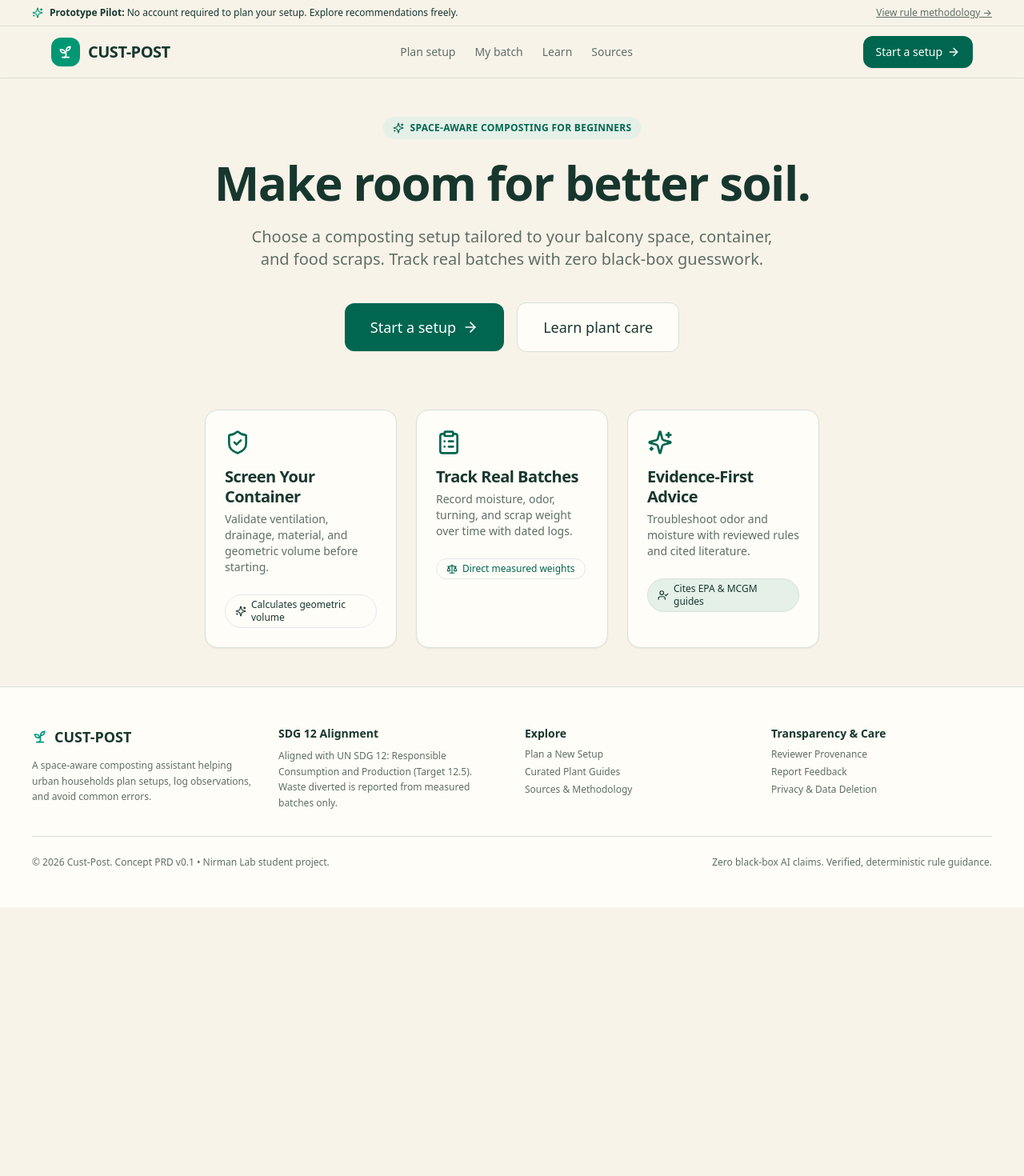
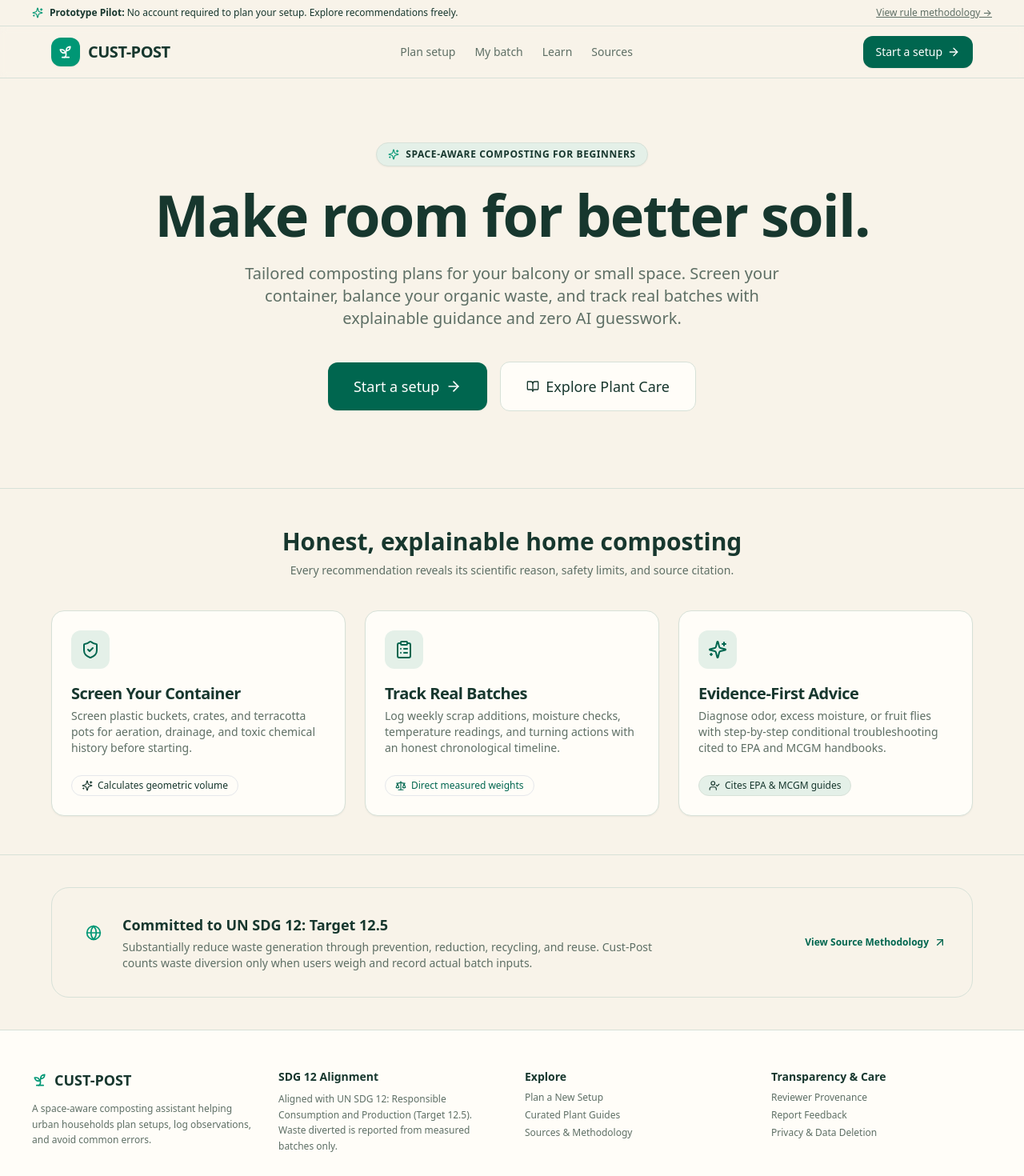
Before and after one commit to sumeetmisal2007-dev/Cust-Post, a Next.js app: page / in a window 1280 px wide. Shown: the top 1470 px of the page at 80% size. Before the commit the page ends 1134 px from the top, so only its background shows below. Built offline with nearby package versions, Linux system fonts and the light colour scheme.

Commit message:
feat(task-15): implement public editorial landing page with hero, feature tiles, and SDG 12 strip

```diff
--- a/src/app/page.tsx
+++ b/src/app/page.tsx
@@ -1,78 +1,13 @@
-import Link from "next/link";
-import { Button } from "@/components/ui/button";
-import { StatusChip } from "@/components/ui/status-chip";
-import { Card, CardContent, CardHeader, CardTitle, CardDescription } from "@/components/ui/card";
-import { ArrowRight, Sparkles, ShieldCheck, ClipboardList } from "lucide-react";
+import { Hero } from "@/components/marketing/hero";
+import { FeatureCards } from "@/components/marketing/feature-cards";
+import { SdgStrip } from "@/components/marketing/sdg-strip";
 
 export default function HomePage() {
   return (
-    <main className="flex-1 flex flex-col items-center justify-center p-6 md:p-12 max-w-content mx-auto w-full">
-      <div className="w-full max-w-3xl space-y-6 text-center">
-        <div className="inline-flex items-center gap-2 px-3 py-1.5 rounded-full bg-mint text-action text-xs font-semibold tracking-wide uppercase">
-          <Sparkles className="w-3.5 h-3.5" />
-          <span>Space-aware composting for beginners</span>
-        </div>
-        <h1 className="font-display text-4xl sm:text-5xl md:text-6xl font-bold tracking-tight text-ink">
-          Make room for better soil.
-        </h1>
-        <p className="text-lg md:text-xl text-muted max-w-2xl mx-auto">
-          Choose a composting setup tailored to your balcony space, container, and food scraps.
-          Track real batches with zero black-box guesswork.
-        </p>
-
-        <div className="flex flex-wrap items-center justify-center gap-4 pt-4">
-          <Button asChild size="lg">
-            <Link href="/setup">
-              Start a setup
-              <ArrowRight className="ml-2 h-5 w-5" />
-            </Link>
-          </Button>
-          <Button asChild variant="secondary" size="lg">
-            <Link href="/plants">Learn plant care</Link>
-          </Button>
-        </div>
-
-        <div className="grid grid-cols-1 md:grid-cols-3 gap-6 pt-12 text-left">
-          <Card>
-            <CardHeader>
-              <ShieldCheck className="h-8 w-8 text-action mb-2" />
-              <CardTitle>Screen Your Container</CardTitle>
-              <CardDescription>
-                Validate ventilation, drainage, material, and geometric volume before starting.
-              </CardDescription>
-            </CardHeader>
-            <CardContent>
-              <StatusChip status="estimated" label="Calculates geometric volume" />
-            </CardContent>
-          </Card>
-
-          <Card>
-            <CardHeader>
-              <ClipboardList className="h-8 w-8 text-action mb-2" />
-              <CardTitle>Track Real Batches</CardTitle>
-              <CardDescription>
-                Record moisture, odor, turning, and scrap weight over time with dated logs.
-              </CardDescription>
-            </CardHeader>
-            <CardContent>
-              <StatusChip status="measured" label="Direct measured weights" />
-            </CardContent>
-          </Card>
-
-          <Card>
-            <CardHeader>
-              <Sparkles className="h-8 w-8 text-action mb-2" />
-              <CardTitle>Evidence-First Advice</CardTitle>
-              <CardDescription>
-                Troubleshoot odor and moisture with reviewed rules and cited literature.
-              </CardDescription>
-            </CardHeader>
-            <CardContent>
-              <StatusChip status="user_reported" label="Cites EPA & MCGM guides" />
-            </CardContent>
-          </Card>
-        </div>
-      </div>
-    </main>
+    <div className="flex-1 flex flex-col justify-between">
+      <Hero />
+      <FeatureCards />
+      <SdgStrip />
+    </div>
   );
 }
--- /dev/null
+++ b/src/components/marketing/feature-cards.tsx
@@ -0,0 +1,71 @@
+import React from "react";
+import { ShieldCheck, ClipboardList, Sparkles } from "lucide-react";
+import { Card, CardHeader, CardTitle, CardDescription, CardContent } from "@/components/ui/card";
+import { StatusChip } from "@/components/ui/status-chip";
+
+export function FeatureCards() {
+  return (
+    <section className="py-12 bg-surface/50 border-y border-border">
+      <div className="max-w-content mx-auto px-4 sm:px-6">
+        <div className="text-center max-w-xl mx-auto mb-10 space-y-2">
+          <h2 className="font-display text-2xl sm:text-3xl font-bold text-ink">
+            Honest, explainable home composting
+          </h2>
+          <p className="text-sm text-muted">
+            Every recommendation reveals its scientific reason, safety limits, and source citation.
+          </p>
+        </div>
+
+        <div className="grid grid-cols-1 md:grid-cols-3 gap-6">
+          {/* Card 1 */}
+          <Card className="hover:border-action/40 transition-colors">
+            <CardHeader>
+              <div className="h-12 w-12 rounded-control bg-mint flex items-center justify-center text-action mb-3">
+                <ShieldCheck className="h-6 w-6" aria-hidden="true" />
+              </div>
+              <CardTitle>Screen Your Container</CardTitle>
+              <CardDescription>
+                Screen plastic buckets, crates, and terracotta pots for aeration, drainage, and toxic chemical history before starting.
+              </CardDescription>
+            </CardHeader>
+            <CardContent>
+              <StatusChip status="estimated" label="Calculates geometric volume" />
+            </CardContent>
+          </Card>
+
+          {/* Card 2 */}
+          <Card className="hover:border-action/40 transition-colors">
+            <CardHeader>
+              <div className="h-12 w-12 rounded-control bg-mint flex items-center justify-center text-action mb-3">
+                <ClipboardList className="h-6 w-6" aria-hidden="true" />
+              </div>
+              <CardTitle>Track Real Batches</CardTitle>
+              <CardDescription>
+                Log weekly scrap additions, moisture checks, temperature readings, and turning actions with an honest chronological timeline.
+              </CardDescription>
+            </CardHeader>
+            <CardContent>
+              <StatusChip status="measured" label="Direct measured weights" />
+            </CardContent>
+          </Card>
+
+          {/* Card 3 */}
+          <Card className="hover:border-action/40 transition-colors">
+            <CardHeader>
+              <div className="h-12 w-12 rounded-control bg-mint flex items-center justify-center text-action mb-3">
+                <Sparkles className="h-6 w-6" aria-hidden="true" />
+              </div>
+              <CardTitle>Evidence-First Advice</CardTitle>
+              <CardDescription>
+                Diagnose odor, excess moisture, or fruit flies with step-by-step conditional troubleshooting cited to EPA and MCGM handbooks.
+              </CardDescription>
+            </CardHeader>
+            <CardContent>
+              <StatusChip status="user_reported" label="Cites EPA & MCGM guides" />
+            </CardContent>
+          </Card>
+        </div>
+      </div>
+    </section>
+  );
+}
--- /dev/null
+++ b/src/components/marketing/hero.tsx
@@ -0,0 +1,47 @@
+import React from "react";
+import Link from "next/link";
+import { ArrowRight, Sparkles, BookOpen } from "lucide-react";
+import { Button } from "@/components/ui/button";
+
+export function Hero() {
+  return (
+    <section className="relative overflow-hidden pt-12 pb-16 md:pt-20 md:pb-24">
+      {/* Background soft botanical gradient bloom */}
+      <div
+        className="pointer-events-none absolute top-0 left-1/2 -translate-x-1/2 w-full max-w-4xl h-96 bg-gradient-to-b from-mint/40 via-mint/10 to-transparent blur-3xl -z-10"
+        aria-hidden="true"
+      />
+
+      <div className="max-w-content mx-auto px-4 sm:px-6 text-center space-y-6">
+        <div className="inline-flex items-center gap-2 px-3.5 py-1.5 rounded-full bg-mint border border-border text-ink text-xs font-semibold uppercase tracking-wider shadow-sm">
+          <Sparkles className="w-3.5 h-3.5 text-brand" aria-hidden="true" />
+          <span>Space-aware composting for beginners</span>
+        </div>
+
+        <h1 className="font-display text-4xl sm:text-5xl md:text-7xl font-bold tracking-tight text-ink max-w-4xl mx-auto leading-[1.05]">
+          Make room for better soil.
+        </h1>
+
+        <p className="text-base sm:text-lg md:text-xl text-muted max-w-2xl mx-auto leading-relaxed">
+          Tailored composting plans for your balcony or small space. Screen your container, balance
+          your organic waste, and track real batches with explainable guidance and zero AI guesswork.
+        </p>
+
+        <div className="flex flex-col sm:flex-row items-center justify-center gap-4 pt-4">
+          <Button asChild size="lg" className="w-full sm:w-auto">
+            <Link href="/setup">
+              Start a setup
+              <ArrowRight className="ml-2 h-5 w-5" aria-hidden="true" />
+            </Link>
+          </Button>
+          <Button asChild variant="secondary" size="lg" className="w-full sm:w-auto">
+            <Link href="/plants">
+              <BookOpen className="mr-2 h-4 w-4" aria-hidden="true" />
+              Explore Plant Care
+            </Link>
+          </Button>
+        </div>
+      </div>
+    </section>
+  );
+}
--- /dev/null
+++ b/src/components/marketing/sdg-strip.tsx
@@ -0,0 +1,34 @@
+import React from "react";
+import Link from "next/link";
+import { Globe, ArrowUpRight } from "lucide-react";
+
+export function SdgStrip() {
+  return (
+    <section className="py-10 px-4 sm:px-6 max-w-content mx-auto w-full">
+      <div className="rounded-panel border border-border bg-mint/30 p-6 sm:p-8 flex flex-col md:flex-row items-center justify-between gap-6">
+        <div className="flex items-start gap-4">
+          <div className="h-10 w-10 rounded-full bg-brand/15 text-brand flex items-center justify-center shrink-0 mt-1">
+            <Globe className="h-5 w-5" aria-hidden="true" />
+          </div>
+          <div className="space-y-1">
+            <h3 className="font-display font-bold text-ink text-base sm:text-lg">
+              Committed to UN SDG 12: Target 12.5
+            </h3>
+            <p className="text-xs sm:text-sm text-muted max-w-2xl leading-relaxed">
+              Substantially reduce waste generation through prevention, reduction, recycling, and reuse.
+              Cust-Post counts waste diversion only when users weigh and record actual batch inputs.
+            </p>
+          </div>
+        </div>
+
+        <Link
+          href="/sources"
+          className="inline-flex items-center gap-1.5 text-xs font-semibold text-action hover:underline whitespace-nowrap"
+        >
+          <span>View Source Methodology</span>
+          <ArrowUpRight className="h-4 w-4" aria-hidden="true" />
+        </Link>
+      </div>
+    </section>
+  );
+}
```
Also changed, not shown: 1 other file (tests, documents, lock files or other folders).
